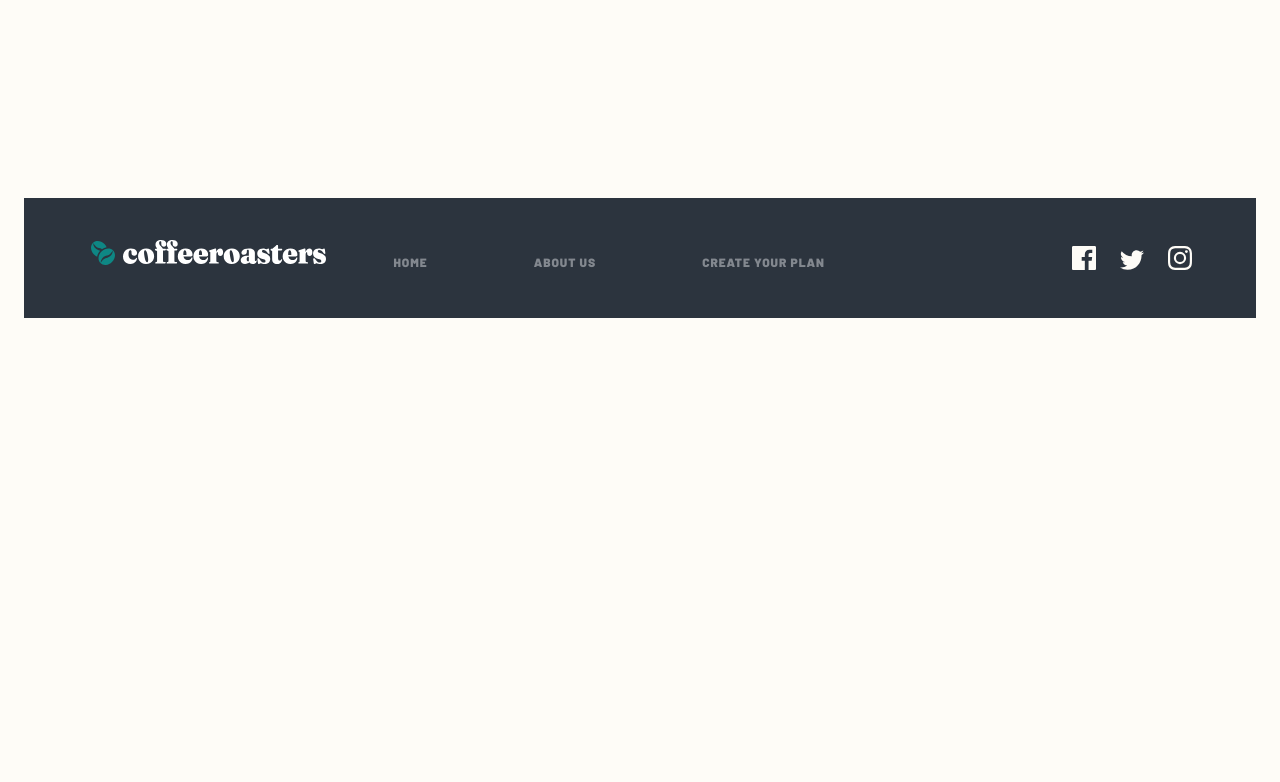
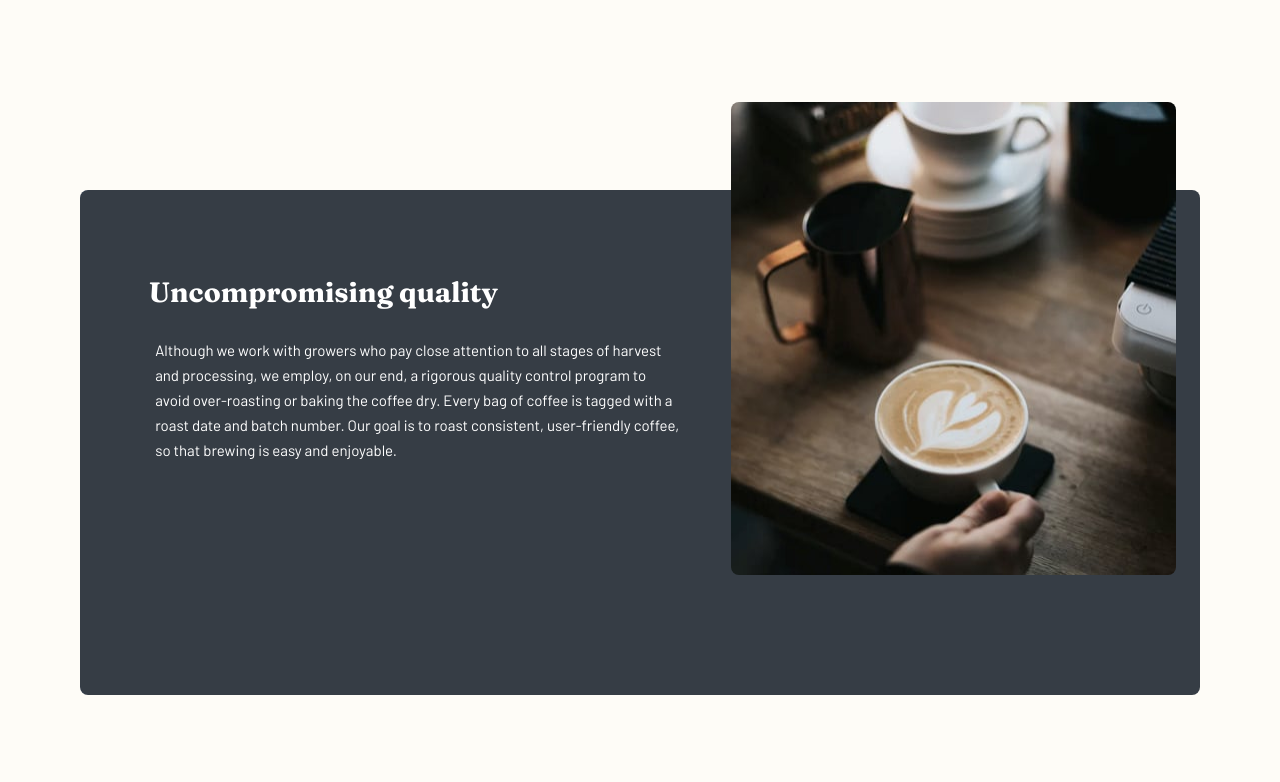
Before and after one commit to ChamuMutezva/coffeeroasters-subscription-site, a React (Create React App) app: page /about in a window 1280 px wide. Shown: the part 1318-2100 px from the top of the page. Before the commit the page ends 1660 px from the top, so only its background shows below. Built offline with nearby package versions, Linux system fonts and the light colour scheme.

Commit message:
commitment section desktop version display

```diff
--- a/src/Css/App.css
+++ b/src/Css/App.css
@@ -23,6 +23,14 @@ dd {
 /* Remove list styles on ul, ol elements with a list role, which suggests default styling will be removed */
 ul[role=list],
 ol[role=list] {
+  list-style: none;
+}
+
+ul {
+  padding: 0;
+}
+
+li {
   list-style: none;
 }
 
@@ -782,6 +790,31 @@ h1, h2, h3, h4, h5 {
   margin-top: 2rem;
 }
 
+.commitment__list__item:last-child {
+  position: relative;
+  margin-top: 12.4rem;
+  background-color: #333D4B;
+  background-image: url("../assets/about/mobile/bg-quality.png");
+  background-blend-mode: color;
+  background-repeat: no-repeat;
+  background-size: cover;
+  padding: 2rem 1.5rem 4rem;
+  color: white;
+  border-radius: 8px;
+}
+.commitment__list__item:last-child .commitment__title {
+  color: white;
+  font-size: 1.75rem;
+  line-height: 28px;
+}
+.commitment__list__item:last-child .commitment__img__container {
+  position: relative;
+  top: -7rem;
+}
+.commitment__list__item:last-child .commitment__details {
+  margin-top: -3.5rem;
+}
+
 @media screen and (min-width: 520px) {
   .commitment__img {
     width: 75%;
@@ -790,10 +823,35 @@ h1, h2, h3, h4, h5 {
 }
 @media screen and (min-width: 720px) {
   .commitment {
+    margin: 7.5rem 2.5rem 4rem;
+  }
+
+  .commitment__summary {
+    text-align: left;
+    padding: 0 2.3rem;
+    margin: 2rem auto;
+  }
+
+  .commitment__list__item {
     display: flex;
-    margin: 4rem 2.5rem;
     justify-content: space-around;
     align-items: center;
+  }
+  .commitment__list__item:last-child {
+    margin-top: 20.4rem;
+    padding: 2rem 1.5rem 3rem;
+    flex-direction: column;
+    background-image: url("../assets/about/tablet/bg-quality.png");
+  }
+  .commitment__list__item:last-child .commitment__summary {
+    text-align: center;
+    padding: 0 3.2rem;
+  }
+  .commitment__list__item:last-child .commitment__img__container {
+    top: -12rem;
+  }
+  .commitment__list__item:last-child .commitment__details {
+    margin-top: -8rem;
   }
 
   .commitment__details {
@@ -805,12 +863,6 @@ h1, h2, h3, h4, h5 {
     flex: 1 1 40%;
   }
 
-  .commitment__summary {
-    text-align: left;
-    padding: 0 2.5rem;
-    margin: 2rem auto;
-  }
-
   .commitment__img {
     width: 100%;
   }
@@ -818,8 +870,30 @@ h1, h2, h3, h4, h5 {
 @media screen and (min-width: 1080px) {
   .commitment {
     padding: 4rem 5rem;
-    max-width: 1110px;
+    max-width: 1280px;
     margin: auto;
+  }
+
+  .commitment__list__item:last-child {
+    margin-top: 18rem;
+    padding: 2rem 1.5rem 0rem;
+    flex-direction: row-reverse;
+    background-image: url("../assets/about/desktop/bg-quality.png");
+  }
+  .commitment__list__item:last-child .commitment__details {
+    margin-top: -9rem;
+    flex: 1 1 46%;
+  }
+  .commitment__list__item:last-child .commitment__img__container {
+    top: -7.5rem;
+    flex: 1 1 29%;
+  }
+  .commitment__list__item:last-child .commitment__title {
+    text-align: left;
+    margin-left: 2.8rem;
+  }
+  .commitment__list__item:last-child .commitment__summary {
+    text-align: left;
   }
 }
 .aside {
--- a/src/Sass/base/_reset.scss
+++ b/src/Sass/base/_reset.scss
@@ -22,6 +22,14 @@ dd {
 /* Remove list styles on ul, ol elements with a list role, which suggests default styling will be removed */
 ul[role='list'],
 ol[role='list'] {
+  list-style: none;
+}
+
+ul {
+  padding: 0;
+}
+
+li {
   list-style: none;
 }
 
--- a/src/Sass/components/_commit.scss
+++ b/src/Sass/components/_commit.scss
@@ -24,6 +24,37 @@
     line-height: 25px;
     margin-top: 2rem;
 }
+
+.commitment__list__item {
+    &:last-child {
+        position: relative;
+        margin-top: 12.4rem;
+        background-color: base.$tx-black;
+        background-image: url('../assets/about/mobile/bg-quality.png');
+        background-blend-mode: color;
+        background-repeat: no-repeat;
+        background-size: cover;
+        padding: 2rem 1.5rem 4rem;
+        color: white;
+        border-radius: 8px;
+
+        .commitment__title {
+            color: white;
+            font-size: 1.75rem;
+            line-height: 28px;
+        }
+
+        .commitment__img__container {
+            position: relative;
+            top: -7rem;
+        }
+
+        .commitment__details {
+            margin-top: -3.5rem;
+        }
+    }
+}
+
 @include base.mQ(520px) {
     .commitment__img {
         width: 75%;
@@ -34,10 +65,39 @@
 @include base.mQ(720px) {
 
     .commitment {
+        margin: 7.5rem 2.5rem 4rem;
+    }
+
+    .commitment__summary {
+        text-align: left;
+        padding: 0 2.3rem;
+        margin: 2rem auto;
+    }
+
+    .commitment__list__item {
         display: flex;
-        margin: 4rem 2.5rem;
         justify-content: space-around;
         align-items: center;
+
+        &:last-child {
+            margin-top: 20.4rem;
+            padding: 2rem 1.5rem 3rem;
+            flex-direction: column;
+            background-image: url('../assets/about/tablet/bg-quality.png');
+
+            .commitment__summary {
+                text-align: center;
+                padding: 0 3.2rem;
+            }
+
+            .commitment__img__container {
+                top: -12rem;
+            }
+
+            .commitment__details {
+                margin-top: -8rem;
+            }
+        }
     }
 
     .commitment__details {
@@ -49,11 +109,6 @@
         flex: 1 1 40%;
     }
 
-    .commitment__summary {
-        text-align: left;
-        padding: 0 2.5rem;
-        margin: 2rem auto;
-    }
     .commitment__img {
         width: 100%;
     }
@@ -62,7 +117,35 @@
 @include base.mQ(1080px) {
     .commitment {
         padding: 4rem 5rem;
-        max-width: 1110px;
+        max-width: 1280px;
         margin: auto;
     }
+
+    .commitment__list__item {
+        &:last-child {
+            margin-top: 18rem;
+            padding: 2rem 1.5rem 0rem;
+            flex-direction: row-reverse;
+            background-image: url('../assets/about/desktop/bg-quality.png');
+
+            .commitment__details {
+                margin-top: -9rem;
+              flex: 1 1 46%;
+            }
+
+            .commitment__img__container {
+               top: -7.5rem;
+               flex: 1 1 29%;
+            }
+
+            .commitment__title {
+                text-align: left;
+                margin-left: 2.8rem;
+            }
+
+            .commitment__summary {
+                text-align: left;
+            }
+        }
+    }
 }
--- a/src/pages/components/commitment.js
+++ b/src/pages/components/commitment.js
@@ -1,19 +1,46 @@
-import CoffeeManMobile from '../../assets/about/mobile/image-commitment.jpg'
-import CoffeeManMedium from '../../assets/about/tablet/image-commitment.jpg'
-import CoffeeManDesktop from '../../assets/about/desktop/image-commitment.jpg'
-
+//import CoffeeManMobile from '../../assets/about/mobile/image-commitment.jpg'
+//import CoffeeManMedium from '../../assets/about/tablet/image-commitment.jpg'
+//import CoffeeManDesktop from '../../assets/about/desktop/image-commitment.jpg'
+import { CommitmentData } from '../components/dataList'
 
 
 const Commitment = () => {
-    return(
+    return (
         <section className="commitment">
+            <ul className="commitment__list">
+                {CommitmentData.map(commitmentItem => {
+                    return <li key={commitmentItem.id} className="commitment__list__item">
+
+                        <div className="commitment__img__container">
+                            <picture className="commitment__pic">
+                                <source media="(min-width: 1020px)" srcSet={commitmentItem.imgUrl.desktop} />
+                                <source media="(min-width: 720px)" srcSet={commitmentItem.imgUrl.tablet} />
+                                <source media="(max-width: 719px)" srcSet={commitmentItem.imgUrl.mobile} />
+
+                                <img className="commitment__img" src={commitmentItem.imgUrl.mobile}
+                                    srcSet={commitmentItem.imgUrl.mobile}
+                                    alt={commitmentItem.alt}
+                                />
+                            </picture>
+                        </div>
+
+                        <div className="commitment__details">
+                            <h2 className="commitment__title">{commitmentItem.title}</h2>
+                            <p className="commitment__summary">
+                                {commitmentItem.summary}
+                            </p>
+                        </div>
+                    </li>
+                })}
+            </ul>
+            {/*
                 <div className="commitment__img__container">
                     <picture className="commitment__pic">
-                        <source media="(max-width: 719px)" srcSet={CoffeeManMobile} />
-                        <source media="(min-width: 720px)" srcSet={CoffeeManMedium} />
-                        <source media="(min-width: 1020px)" srcSet={CoffeeManDesktop} />
-                        <img className="commitment__img" src={CoffeeManMobile} alt="man making coffee"
-                        srcSet={CoffeeManMobile} />
+                        <source media="(max-width: 719px)" srcSet={CommitmentData[0].imgUrl.mobile} />
+                        <source media="(min-width: 720px)" srcSet={CommitmentData[0].imgUrl.tablet} />
+                        <source media="(min-width: 1020px)" srcSet={CommitmentData[0].imgUrl.desktop} />
+                        <img className="commitment__img" src={CommitmentData[0].imgUrl.mobile} alt="man making coffee"
+                         />
                     </picture>
                 </div>
                 <div className="commitment__details">
@@ -29,7 +56,8 @@ const Commitment = () => {
                         each lot to highlight tasting profiles distinctive to their native growing region.
                     </p>
                 </div>
-            </section>
+                */}
+        </section>
     )
 }
 export default Commitment
--- a/src/pages/components/dataList.js
+++ b/src/pages/components/dataList.js
@@ -99,6 +99,7 @@ export const CommitmentData = [
     {
         id: '30',
         title: 'Our commitment',
+        alt: 'man making coffee',
         imgUrl: {
             mobile: CoffeeManMobile,
             tablet: CoffeeManMedium,
@@ -116,6 +117,7 @@ export const CommitmentData = [
     {
         id: '31',
         title: 'Uncompromising quality',
+        alt: 'coffee in white mug',
         imgUrl: {
             mobile: QualityMobile,
             tablet: QualityTablet,
```
